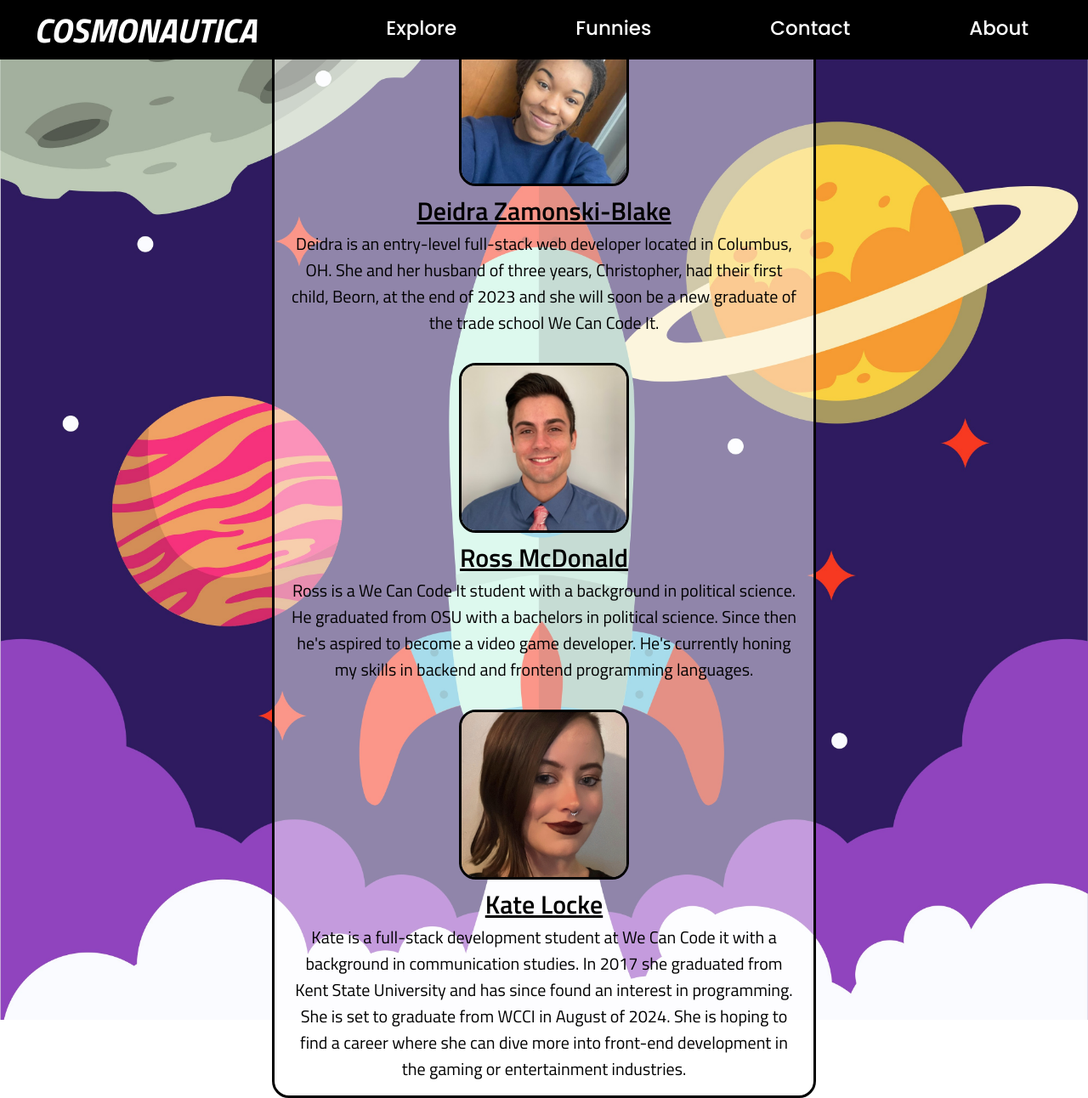
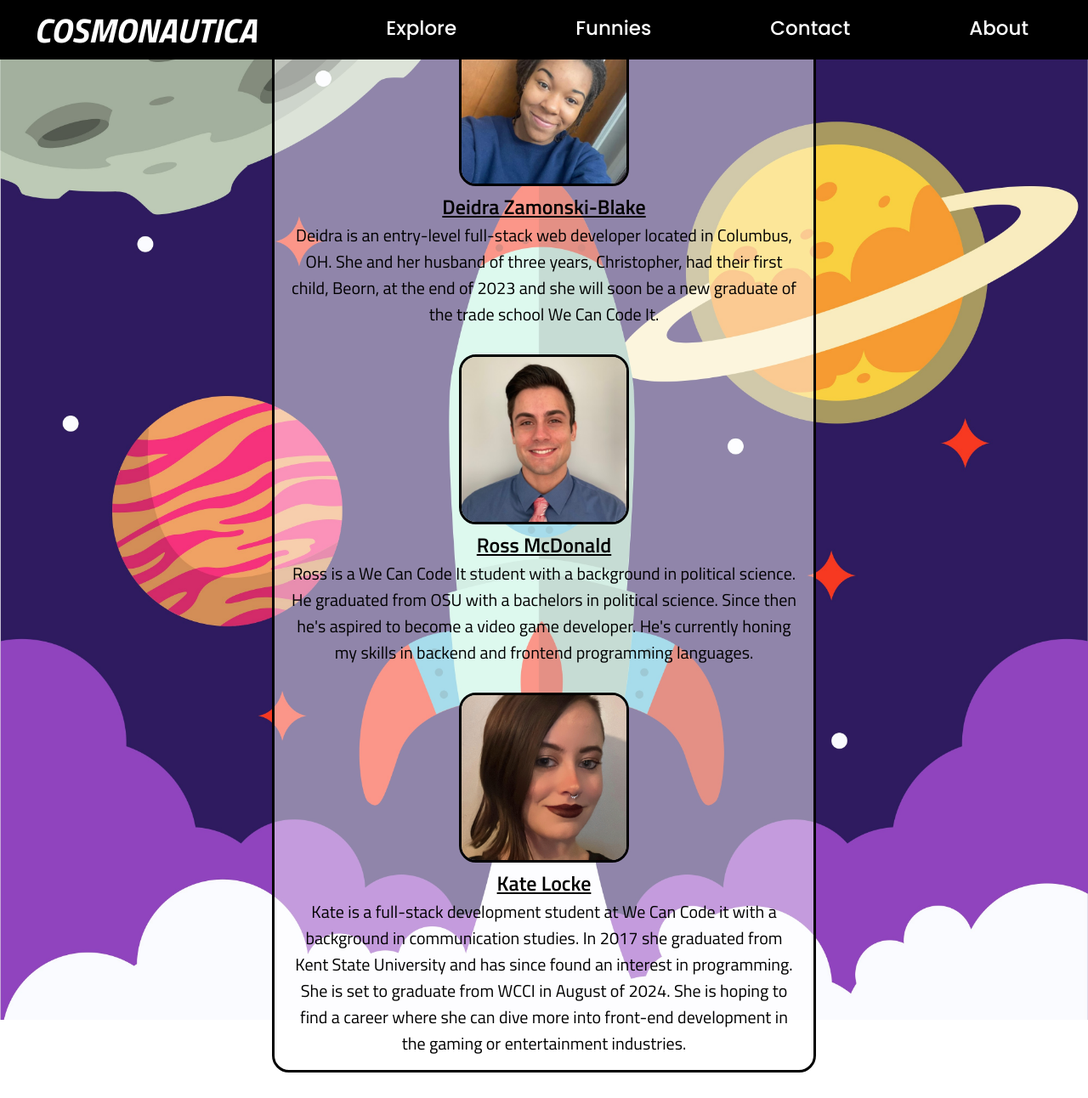
Before and after one commit to GRossMcDonald/jac-enterprises-react, a React (Create React App) app in the folder frontend/: page /about in a window 1280 px wide. Shown: the whole page at 85% size. After the commit the page ends 1262 px from the top, so only its background shows below. Built offline with nearby package versions, Linux system fonts and the light colour scheme.

Commit message:
Removed H2 from <p> in About.js

```diff
--- a/frontend/src/components/About.js
+++ b/frontend/src/components/About.js
@@ -18,9 +18,8 @@ function About() {
                 height="200px"
               />
             </div>
-
+            <h2 className="student-name">Deidra Zamonski-Blake</h2>
             <p className="bio">
-              <h2 className="student-name">Deidra Zamonski-Blake</h2>
               Deidra is an entry-level full-stack web developer located in
               Columbus, OH. She and her husband of three years, Christopher, had
               their first child, Beorn, at the end of 2023 and she will soon be
@@ -37,9 +36,8 @@ function About() {
                 height="200px"
               ></img>
             </div>
-
+            <h2 className="student-name">Ross McDonald</h2>
             <p className="bio">
-              <h2 className="student-name">Ross McDonald</h2>
               Ross is a We Can Code It student with a background in political
               science. He graduated from OSU with a bachelors in political
               science. Since then he's aspired to become a video game developer.
@@ -56,9 +54,8 @@ function About() {
                 height="200px"
               />
             </div>
-
+            <h2 className="student-name">Kate Locke</h2>
             <p className="bio">
-              <h2 className="student-name">Kate Locke</h2>
               Kate is a full-stack development student at We Can Code it with a
               background in communication studies. In 2017 she graduated from
               Kent State University and has since found an interest in
```
